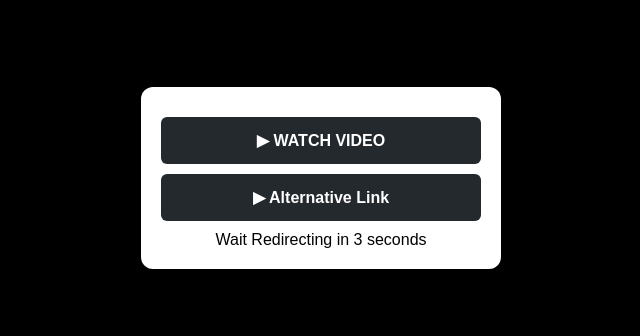
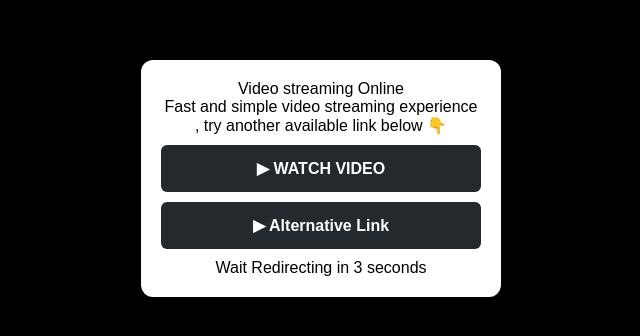
Before and after one commit to vidstarz/fdhksdfhghgd.mp4, a plain HTML site: page index.html in a window 1280 px wide. Shown: the part 222-558 px from the top of the page, without its empty margins (319-959 px from the left). Drawn offline with Linux system fonts and the light colour scheme.

Commit message:
Update index.html

```diff
--- a/index.html
+++ b/index.html
@@ -69,7 +69,15 @@
 </head>
 <body>
 
-  <div class="container">
+<div class="container">
+
+	<div class="title"> Video streaming Online </div>
+
+    <!-- DESCRIPTION -->
+    <div class="desc">
+    Fast and simple video streaming experience , try another available link below 👇
+	</div>
+
 
    <a href="https://hai8g.com/4/11200523" class="download-btn">
       ▶︎ WATCH VIDEO
```
